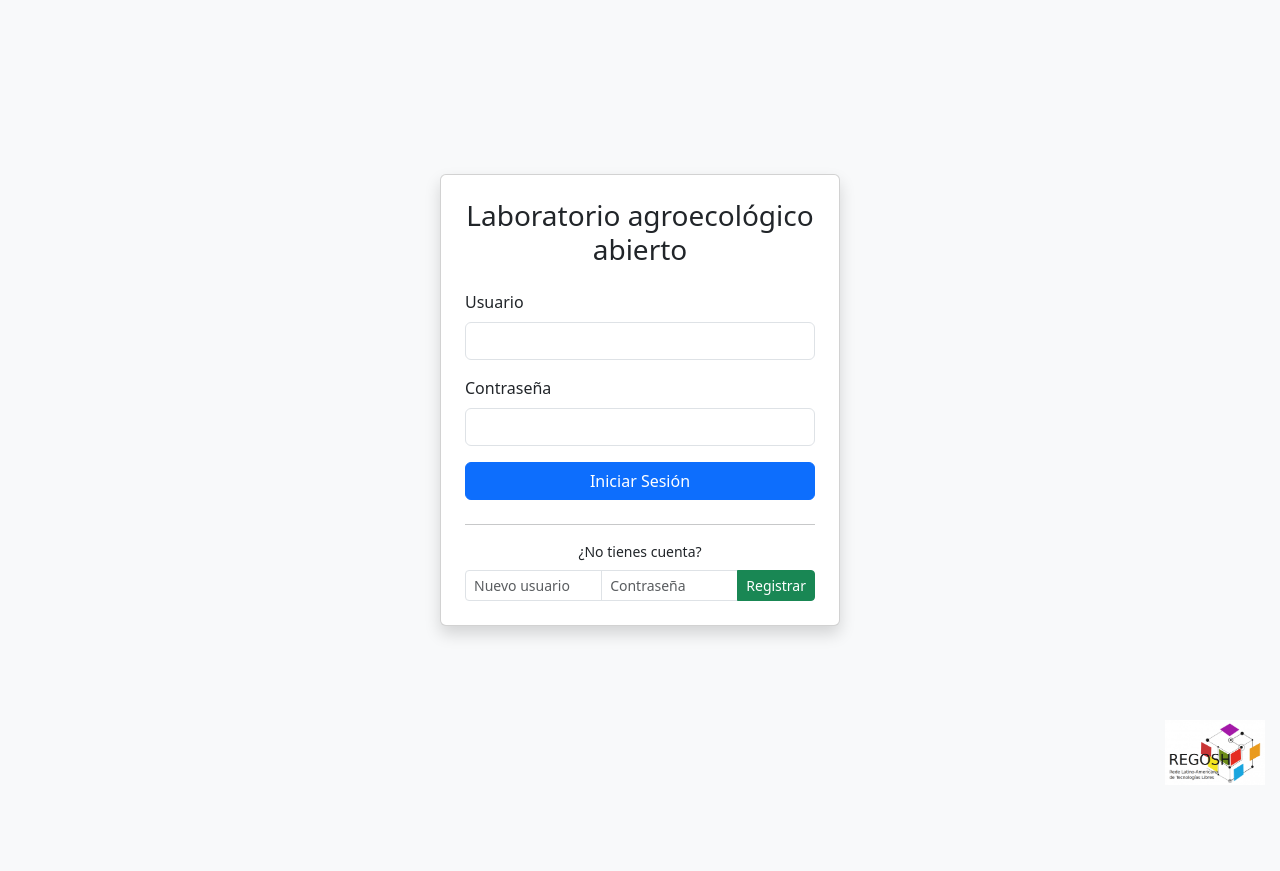
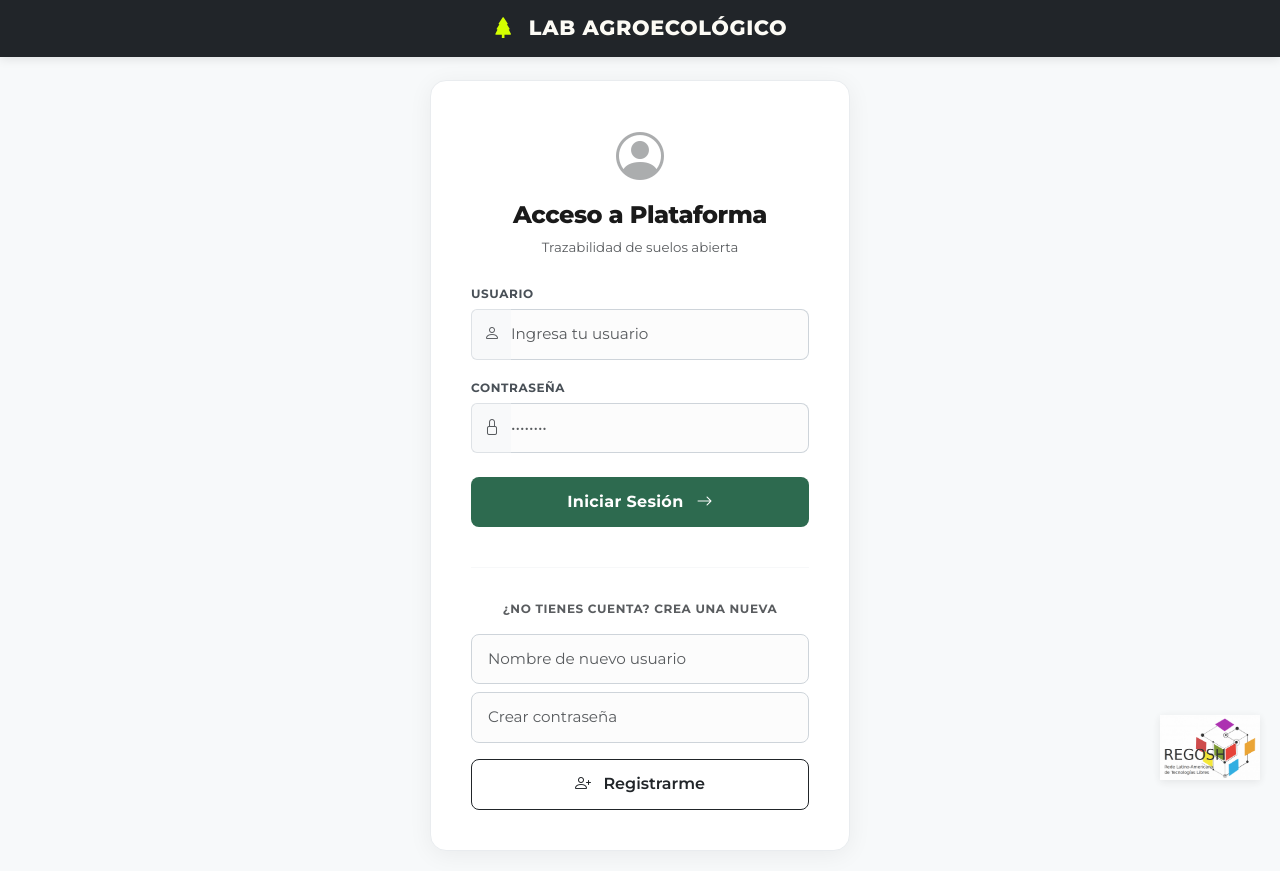
Before and after one commit to fmcanoc/Lab-agroecologico, a Flask app: page /login in a window 1280 px wide. Before the commit the page ends 783 px from the top, so only its background shows below. Run offline with Flask 3, Linux system fonts and the light colour scheme; some libraries are stand-ins or nearby versions.

Commit message:
Update login.html

```diff
--- a/templates/login.html
+++ b/templates/login.html
@@ -2,18 +2,139 @@
 <html lang="es">
 <head>
     <meta charset="UTF-8">
-    <title>Ingresar - Lab agroecológico</title>
+    <meta name="viewport" content="width=device-width, initial-scale=1.0">
+    <title>Ingresar - Lab Agroecológico</title>
+
+    <link href="https://fonts.googleapis.com/css2?family=Montserrat:wght@400;500;600;700;800&display=swap" rel="stylesheet">
     <link href="https://cdn.jsdelivr.net/npm/bootstrap@5.3.0/dist/css/bootstrap.min.css" rel="stylesheet">
+    <link rel="stylesheet" href="https://cdn.jsdelivr.net/npm/bootstrap-icons@1.11.1/font/bootstrap-icons.css">
+
+    <style>
+        /* ========================================= */
+        /* PALETA UX/UI HOMOLOGADA                   */
+        /* ========================================= */
+        :root {
+            --r-bg: #f7f9fa;
+            --r-surface: #ffffff;
+            --r-text-main: #333333;
+            --r-text-muted: #6c757d;
+            --r-dark-bg: #212529;
+            --r-highlight: #d4ff00;
+            --r-accent: #2d6a4f;
+            --r-divider: #e9ecef;
+            --r-shadow-card: 0 4px 24px rgba(0, 0, 0, 0.06);
+        }
+
+        body {
+            background-color: var(--r-bg);
+            font-family: 'Montserrat', sans-serif;
+            color: var(--r-text-main);
+            font-size: 0.95rem;
+        }
+
+        /* HEADER INSTITUCIONAL */
+        .header-bar {
+            background-color: var(--r-dark-bg);
+            color: #ffffff;
+            padding: 1rem 1.5rem;
+            position: fixed;
+            top: 0;
+            width: 100%;
+            z-index: 1050;
+            text-align: center;
+            box-shadow: 0 2px 10px rgba(0,0,0,0.1);
+        }
+        .lab-title { color: #fcfbf5; font-weight: 800; letter-spacing: 0.03em; font-size: 1.3rem; margin: 0;}
+
+        /* TARJETA DE LOGIN */
+        .login-wrapper {
+            min-height: 100vh;
+            display: flex;
+            align-items: center;
+            justify-content: center;
+            padding: 80px 20px 20px 20px; /* Espacio para el header fijo */
+        }
+
+        .section-card {
+            background: var(--r-surface);
+            border: 1px solid var(--r-divider);
+            border-radius: 16px;
+            padding: 2.5rem;
+            width: 100%;
+            max-width: 420px;
+            box-shadow: var(--r-shadow-card);
+        }
+
+        /* TIPOGRAFÍA */
+        h4 { font-weight: 800; color: #1a1a1a; letter-spacing: -0.02em; }
+        .form-label { font-size: 0.75rem; font-weight: 700; color: #495057; text-transform: uppercase; letter-spacing: 0.05em; margin-bottom: 0.4rem; }
+
+        /* INPUTS */
+        .form-control {
+            border-radius: 8px;
+            background-color: #fcfcfc;
+            border: 1px solid #ced4da;
+            padding: 0.8rem 1rem;
+            color: var(--r-text-main);
+            font-size: 0.95rem;
+            transition: border-color 0.2s, box-shadow 0.2s;
+        }
+        .form-control:focus {
+            border-color: var(--r-accent);
+            box-shadow: 0 0 0 4px rgba(45, 106, 79, 0.1);
+            background-color: #ffffff;
+        }
+
+        /* BOTONES */
+        .btn-agro-solid {
+            background-color: var(--r-accent);
+            color: #ffffff;
+            border: none;
+            font-weight: 700;
+            border-radius: 8px;
+            padding: 0.8rem;
+            transition: all 0.2s ease;
+            letter-spacing: 0.02em;
+        }
+        .btn-agro-solid:hover {
+            background-color: #1b4332;
+            color: #ffffff;
+            transform: translateY(-2px);
+            box-shadow: 0 4px 12px rgba(45, 106, 79, 0.2);
+        }
+
+        .btn-outline-dark {
+            border-radius: 8px;
+            font-weight: 600;
+            padding: 0.8rem;
+        }
+
+        hr { border-color: #dee2e6; margin: 2rem 0; }
+
+        /* ALERTAS SUAVES */
+        .alert { border-radius: 8px; font-size: 0.85rem; font-weight: 600; border: none; }
+        .alert-danger { background-color: #fff5f5; color: #e03131; }
+        .alert-success { background-color: #ebfbee; color: #2f9e44; }
+    </style>
 </head>
-<body class="bg-light d-flex align-items-center justify-content-center" style="height: 100vh;">
+<body>
 
-    <div class="card shadow p-4" style="width: 400px;">
-        <h3 class="text-center mb-4">Laboratorio agroecológico abierto</h3>
+    <div class="header-bar">
+        <h3 class="lab-title"><i class="bi bi-tree-fill me-2" style="color:var(--r-highlight);"></i> LAB AGROECOLÓGICO</h3>
+    </div>
+
+    <div class="login-wrapper">
+        <div class="section-card">
+            <div class="text-center mb-4">
+                <i class="bi bi-person-circle text-muted mb-2 d-block" style="font-size: 3rem; opacity: 0.5;"></i>
+                <h4>Acceso a Plataforma</h4>
+                <p class="text-muted small">Trazabilidad de suelos abierta</p>
+            </div>
 
             {% with messages = get_flashed_messages(with_categories=true) %}
               {% if messages %}
                 {% for category, message in messages %}
-              <div class="alert alert-{{ category }}">{{ message }}</div>
+                  <div class="alert alert-{{ category }} text-center p-3 mb-4"><i class="bi bi-info-circle-fill me-2"></i>{{ message }}</div>
                 {% endfor %}
               {% endif %}
             {% endwith %}
@@ -21,31 +142,46 @@
             <form action="/login" method="POST">
                 <div class="mb-3">
                     <label class="form-label">Usuario</label>
-                <input type="text" class="form-control" name="username" required>
+                    <div class="input-group">
+                        <span class="input-group-text bg-light border-end-0 text-muted"><i class="bi bi-person"></i></span>
+                        <input type="text" class="form-control border-start-0 ps-0" name="username" placeholder="Ingresa tu usuario" required>
                     </div>
-            <div class="mb-3">
+                </div>
+                <div class="mb-4">
                     <label class="form-label">Contraseña</label>
-                <input type="password" class="form-control" name="password" required>
+                    <div class="input-group">
+                        <span class="input-group-text bg-light border-end-0 text-muted"><i class="bi bi-lock"></i></span>
+                        <input type="password" class="form-control border-start-0 ps-0" name="password" placeholder="••••••••" required>
                     </div>
-            <button type="submit" class="btn btn-primary w-100 mb-2">Iniciar Sesión</button>
+                </div>
+                <button type="submit" class="btn btn-agro-solid w-100 mb-2">Iniciar Sesión <i class="bi bi-arrow-right ms-2"></i></button>
             </form>
 
             <hr>
-        <p class="text-center small mb-0">¿No tienes cuenta?</p>
 
-        <form action="/registro" method="POST" class="mt-2">
-            <div class="input-group input-group-sm">
-                <input type="text" class="form-control" name="new_username" placeholder="Nuevo usuario" required>
-                <input type="password" class="form-control" name="new_password" placeholder="Contraseña" required>
-                <button type="submit" class="btn btn-success">Registrar</button>
+            <div class="text-center mb-3">
+                <p class="form-label text-muted">¿No tienes cuenta? Crea una nueva</p>
+            </div>
+
+            <form action="/registro" method="POST">
+                <div class="row g-2">
+                    <div class="col-12">
+                        <input type="text" class="form-control" name="new_username" placeholder="Nombre de nuevo usuario" required>
+                    </div>
+                    <div class="col-12">
+                        <input type="password" class="form-control" name="new_password" placeholder="Crear contraseña" required>
+                    </div>
+                    <div class="col-12 mt-3">
+                        <button type="submit" class="btn btn-outline-dark w-100"><i class="bi bi-person-plus me-2"></i> Registrarme</button>
+                    </div>
                 </div>
             </form>
+        </div>
     </div>
 
     <img src="{{ url_for('static', filename='logo_regosh.png') }}"
          alt="Logo REGOSH"
-         style="position: fixed; bottom: 15px; right: 15px; width: 100px; height: auto; z-index: 1000; opacity: 0.9;">
-
+         style="position: fixed; bottom: 20px; right: 20px; width: 100px; height: auto; z-index: 1000; opacity: 0.8; filter: drop-shadow(0 2px 4px rgba(0,0,0,0.1));">
 
 </body>
 </html>
```
Lines whose indentation alone changed are shown as unchanged.
